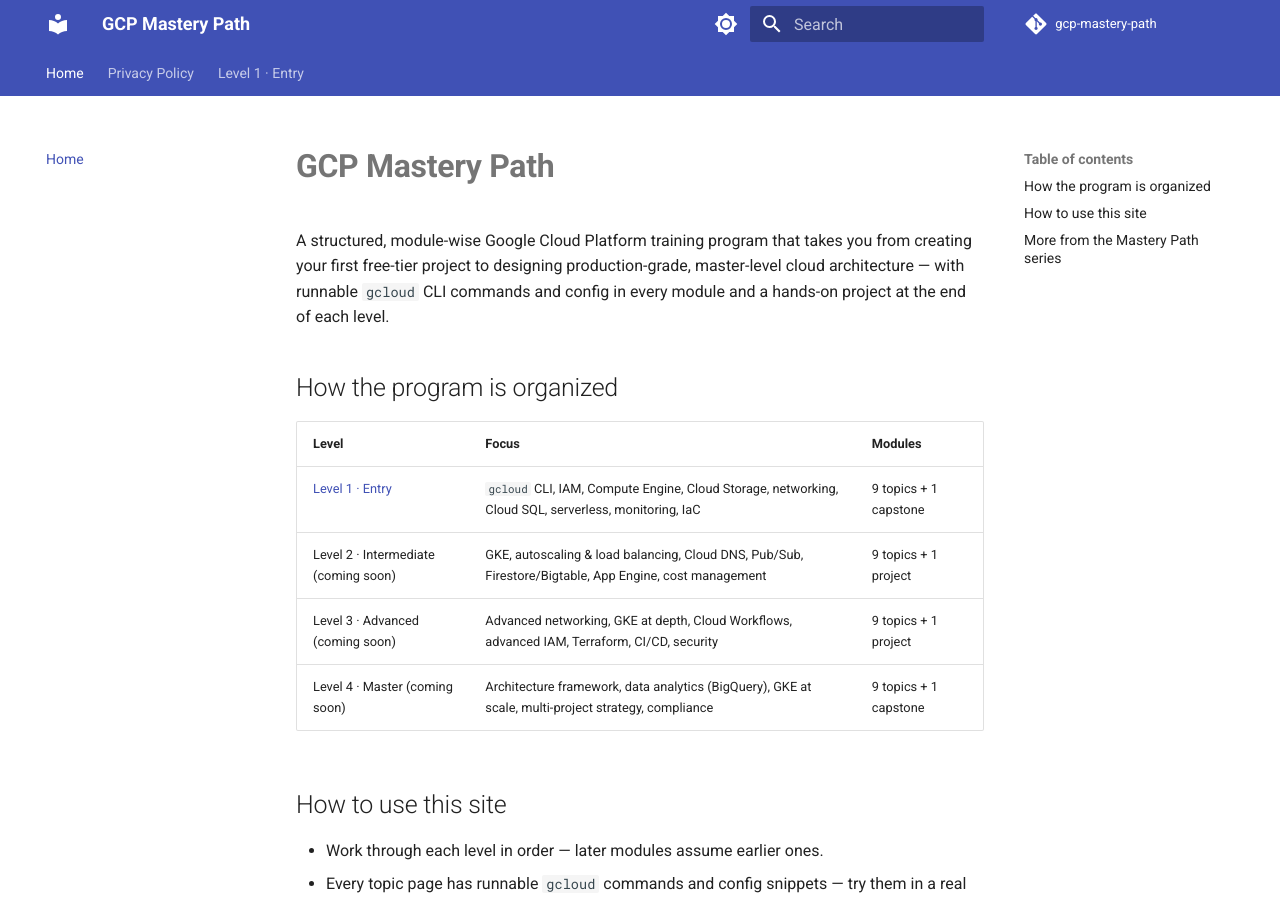
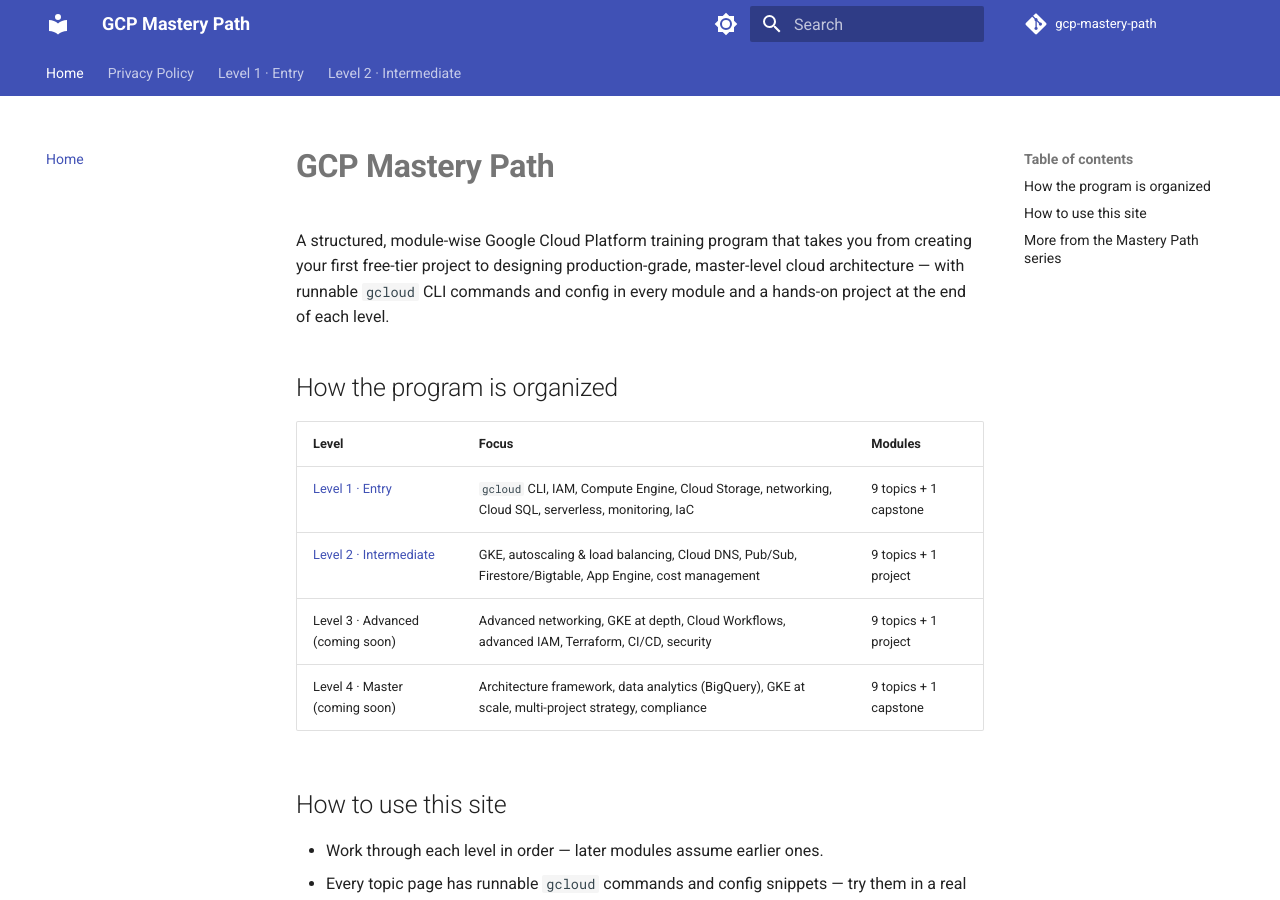
Before and after one commit to SIGILIPELLI/gcp-mastery-path, an MkDocs documentation site: the page built from docs/index.md, in a window 1280 px wide and 900 px high. Built offline with MkDocs 1.6.1 and Material for MkDocs 9.7.7, drawn with Linux system fonts in a browser that asks for light colours; comment, search, counter and statistics services are not loaded; part of the change alters nothing that is shown.

Commit message:
Restore finished level(s) to nav/sitemap/homepage
Real content is now written for this level; lifting the interim
AdSense thin-content exclusion put in place while it was still stubs.

Co-Authored-By: Claude Opus 5 <noreply@anthropic.com>

```diff
--- a/docs/index.md
+++ b/docs/index.md
@@ -15,7 +15,7 @@ config in every module and a hands-on project at the end of each level.
 | Level | Focus | Modules |
 |-------|-------|---------|
 | [Level 1 · Entry](level-1/index.md) | `gcloud` CLI, IAM, Compute Engine, Cloud Storage, networking, Cloud SQL, serverless, monitoring, IaC | 9 topics + 1 capstone |
-| Level 2 · Intermediate (coming soon) | GKE, autoscaling & load balancing, Cloud DNS, Pub/Sub, Firestore/Bigtable, App Engine, cost management | 9 topics + 1 project |
+| [Level 2 · Intermediate](level-2/index.md) | GKE, autoscaling & load balancing, Cloud DNS, Pub/Sub, Firestore/Bigtable, App Engine, cost management | 9 topics + 1 project |
 | Level 3 · Advanced (coming soon) | Advanced networking, GKE at depth, Cloud Workflows, advanced IAM, Terraform, CI/CD, security | 9 topics + 1 project |
 | Level 4 · Master (coming soon) | Architecture framework, data analytics (BigQuery), GKE at scale, multi-project strategy, compliance | 9 topics + 1 capstone |
 
--- a/mkdocs.yml
+++ b/mkdocs.yml
@@ -62,8 +62,19 @@ nav:
       - "08 · Cloud Monitoring & Logging": level-1/08-monitoring-logging.md
       - "09 · Infrastructure as Code (Terraform on GCP)": level-1/09-terraform-intro.md
       - "10 · Capstone Project": level-1/10-capstone-project.md
+  - "Level 2 · Intermediate":
+      - Overview: level-2/index.md
+      - "01 · Containers on GCP (GKE Basics)": level-2/01-gke-containers.md
+      - "02 · Autoscaling & Load Balancing": level-2/02-autoscaling-load-balancing.md
+      - "03 · Cloud DNS & Domains": level-2/03-cloud-dns.md
+      - "04 · Pub/Sub Messaging": level-2/04-pubsub-messaging.md
+      - "05 · Firestore & Bigtable Deep Dive": level-2/05-firestore-bigtable.md
+      - "06 · App Engine": level-2/06-app-engine.md
+      - "07 · Secret Manager & Config": level-2/07-secret-manager.md
+      - "08 · Cloud CDN & Cloud Armor": level-2/08-cloud-cdn-armor.md
+      - "09 · Cost Management & Billing": level-2/09-cost-management-billing.md
+      - "10 · Project — Scalable Web App": level-2/10-project-scalable-web-app.md
 # --- auto-pruned stub levels (see AdSense low-value-content fix) ---
 exclude_docs: |
-  level-2/*.md
   level-3/*.md
   level-4/*.md
```
